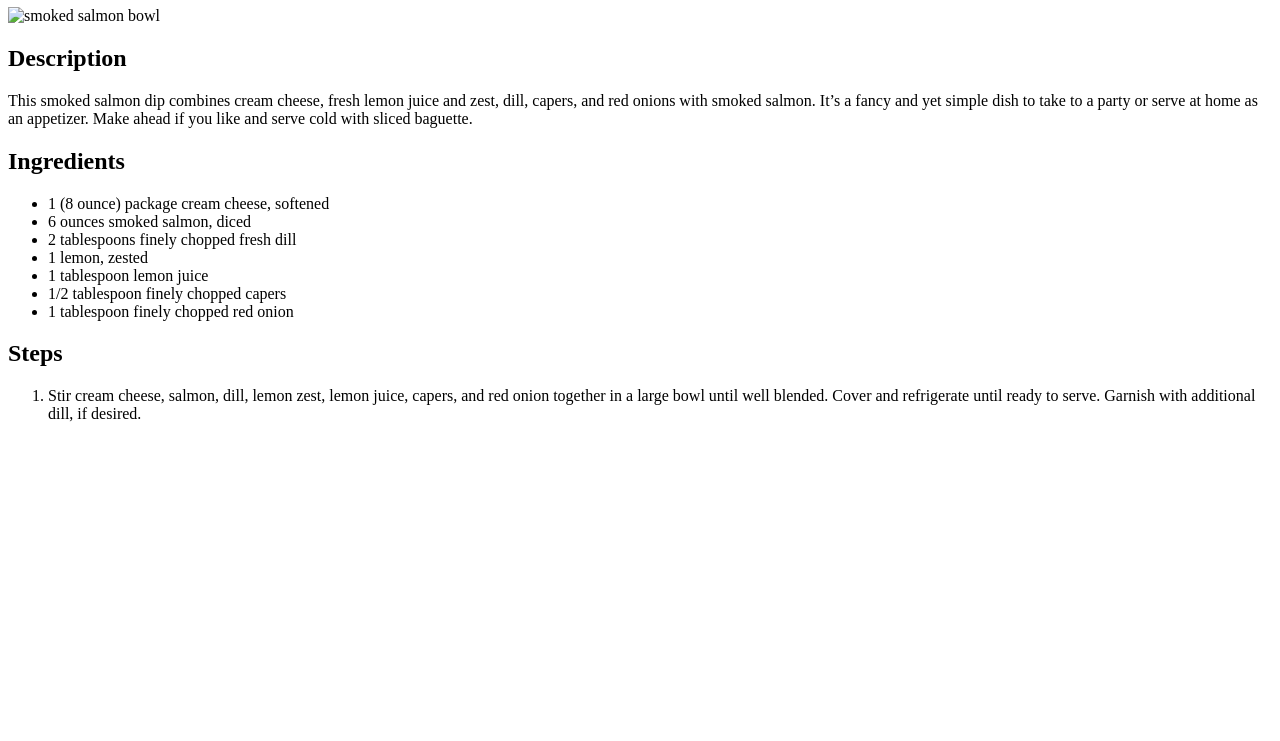
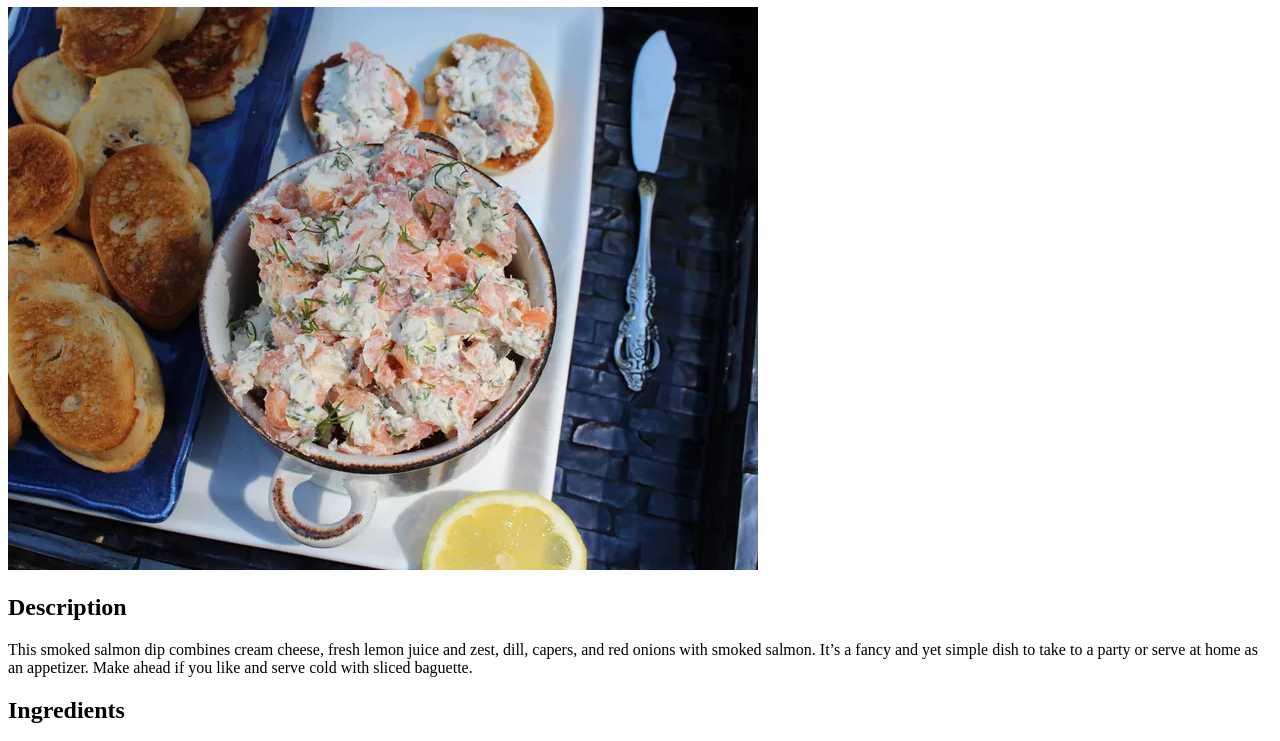
Before and after one commit to Amtr4x/odin-recipes, a plain HTML site: page recipes/smoked_salmon.html in a window 1280 px wide. Shown: the part 73-814 px from the top of the page. Drawn offline with Linux system fonts and the light colour scheme.

Commit message:
Fix smoked salmon picture path

```diff
--- a/recipes/smoked_salmon.html
+++ b/recipes/smoked_salmon.html
@@ -7,7 +7,7 @@
     </head>
     <body>
         <h1>Smoked Salmon</h1>
-        <img src="./smoked_salmon.html" alt="smoked salmon bowl" />
+        <img src="./img/smoked_salmon.webp" alt="smoked salmon bowl" />
 
         <h2>Description</h2>
         <p>
```
